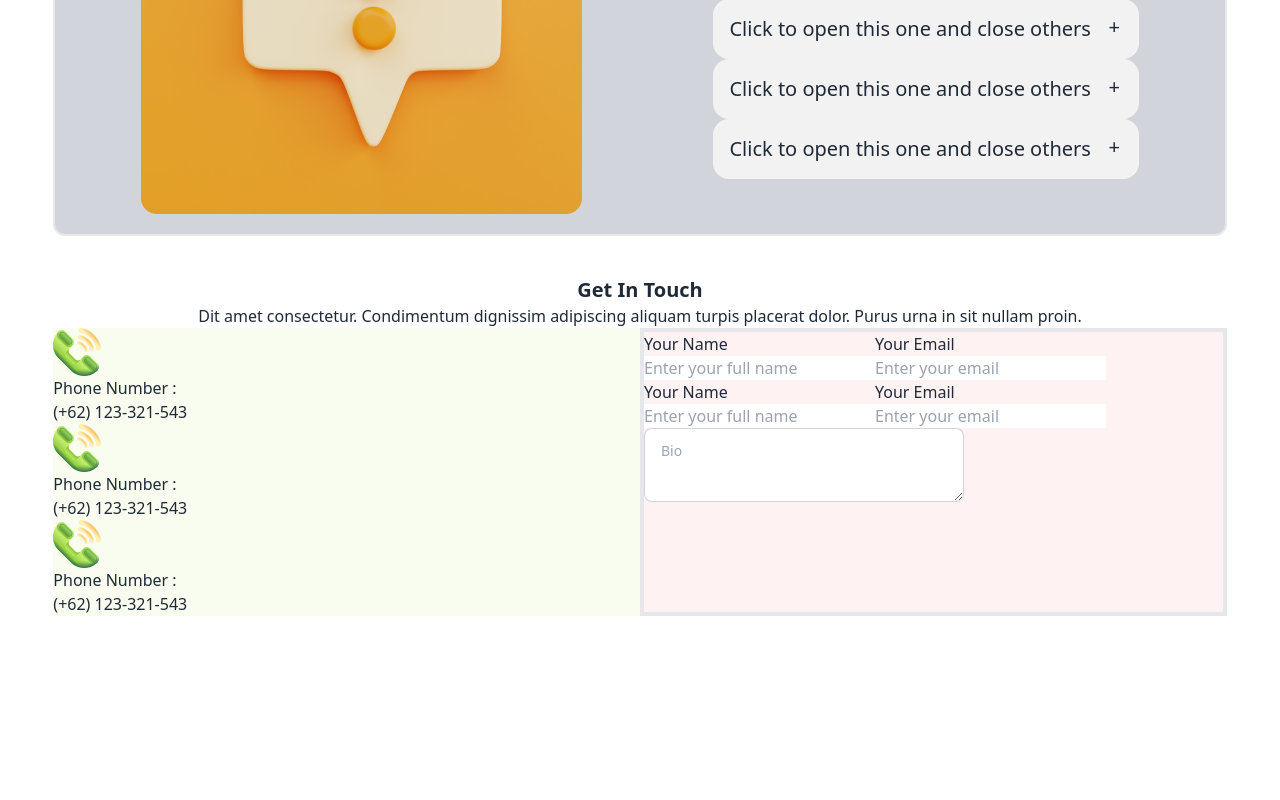
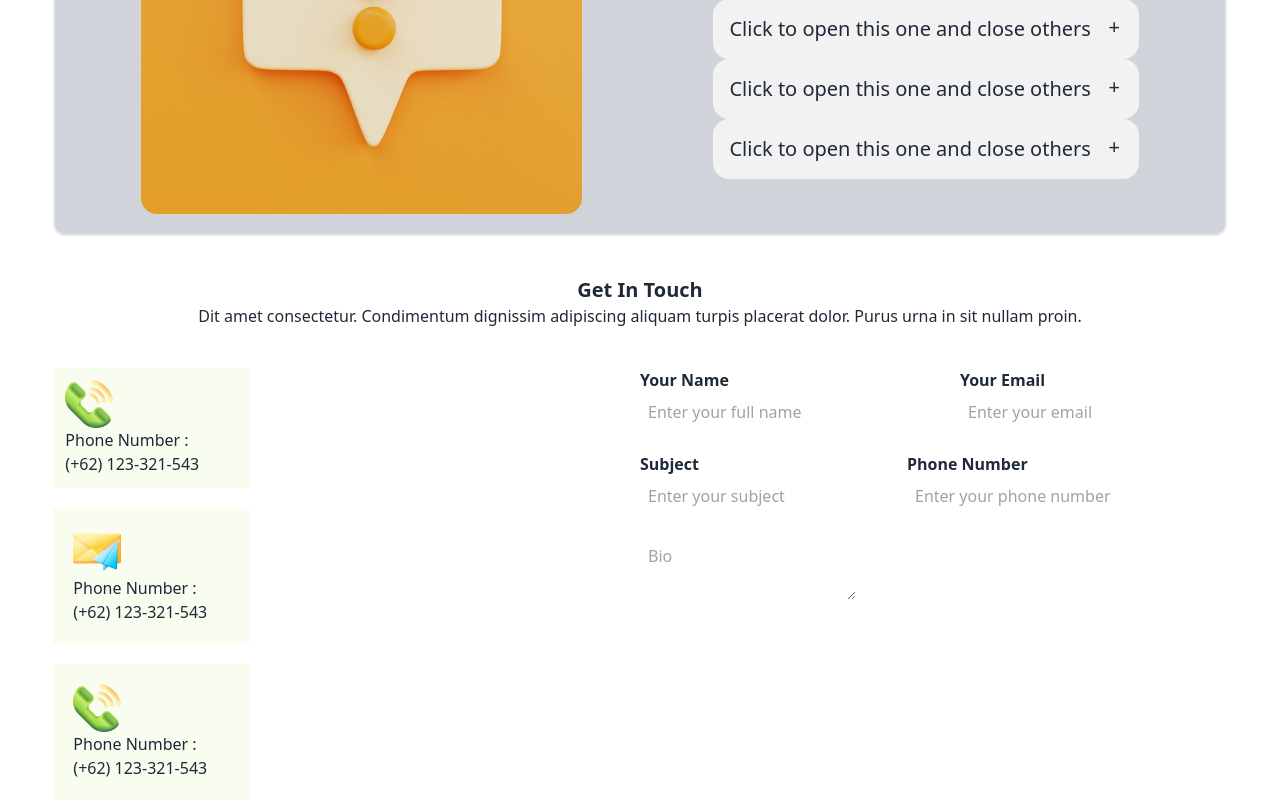
Before and after one commit to RaihanSoft/hockeys-using-react, a React (Vite) app: page / in a window 1280 px wide. Shown: the part 2983-3783 px from the top of the page. Before the commit the page ends 3599 px from the top, so only its background shows below. Built offline with nearby package versions, Linux system fonts and the light colour scheme.

Commit message:
some error

```diff
--- a/src/components/Touch/Touch.jsx
+++ b/src/components/Touch/Touch.jsx
@@ -12,9 +12,9 @@ function Touch() {
           </p>
         </div>
 
-        <div className="grid grid-cols-2">
-          <div className=" ">
-            <div className="bg-[#BCED6D1A]">
+        <div className="grid justify-center md:grid-cols-2 mt-10">
+          <div className="  space-y-5">
+            <div className="bg-[#BCED6D1A]  p-3 w-1/3">
               <div>
                 <img src="./Images/Group 1171275317.png" alt="" />
               </div>
@@ -24,9 +24,9 @@ function Touch() {
               </p>
             </div>
 
-            <div className="bg-[#BCED6D1A]">
+            <div className="bg-[#BCED6D1A] w-1/3  p-5">
               <div>
-                <img src="./Images/Group 1171275317.png" alt="" />
+                <img src="./Images/Group 1171275318.png" alt="" />
               </div>
               <p>
                 Phone Number : <br />
@@ -34,7 +34,7 @@ function Touch() {
               </p>
             </div>
 
-            <div className="bg-[#BCED6D1A]">
+            <div className="bg-[#BCED6D1A]  w-1/3 p-5">
               <div>
                 <img src="./Images/Group 1171275317.png" alt="" />
               </div>
@@ -45,35 +45,46 @@ function Touch() {
             </div>
           </div>
 
-          <div className="border-4 bg-red-50">
-            <div className="flex">
+
+{/* two  */}
+          <div className=" space-y-5">
+
+
+            <div className="flex gap-5 ">
               <div>
-                <p>Your Name</p>
-                <input type="text" placeholder="Enter your full name" />
+                <p className="font-bold">Your Name</p>
+                <input type="text" className="w-[300px] p-2 rounded-xl " placeholder="Enter your full name" />
               </div>
               <div>
-                <p>Your Email</p>
-                <input type="text" placeholder="Enter your email" />
+                <p className="font-bold">Your Email</p>
+                <input type="text" className="w-[300px] p-2 rounded-xl" placeholder="Enter your email" />
               </div>
             </div>
 
-            <div className="flex">
+
+
+
+            <div className="flex gap-5 ">
               <div>
-                <p>Your Name</p>
-                <input type="text" placeholder="Enter your full name" />
+                <p className="font-bold">Subject</p>
+                <input type="text" className="max-w-[300px] p-2 rounded-xl " placeholder="Enter your subject" />
               </div>
               <div>
-                <p>Your Email</p>
-                <input type="text" placeholder="Enter your email" />
+                <p className="font-bold">Phone Number</p>
+                <input type="text" className="max-w-[300px] p-2 rounded-xl" placeholder="Enter your phone number" />
               </div>
             </div>
+
+
 
             <div>
               <textarea
                 placeholder="Bio"
-                className="textarea textarea-bordered textarea-xl w-full max-w-xs"
-              ></textarea>
+                className=" max-w-[620px] rounded-sm p-2"></textarea>
             </div>
+
+
+
           </div>
         </div>
       </section>
```
